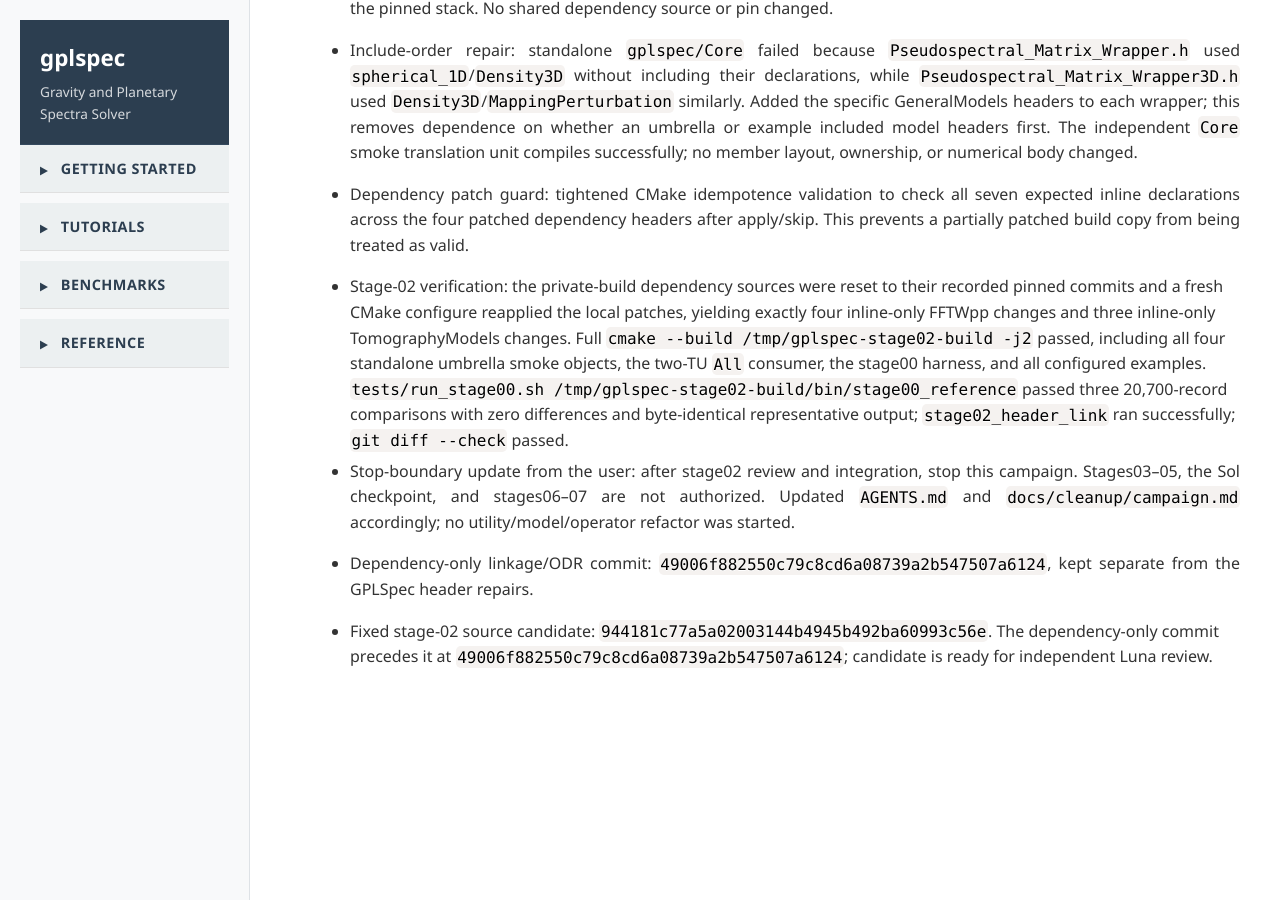
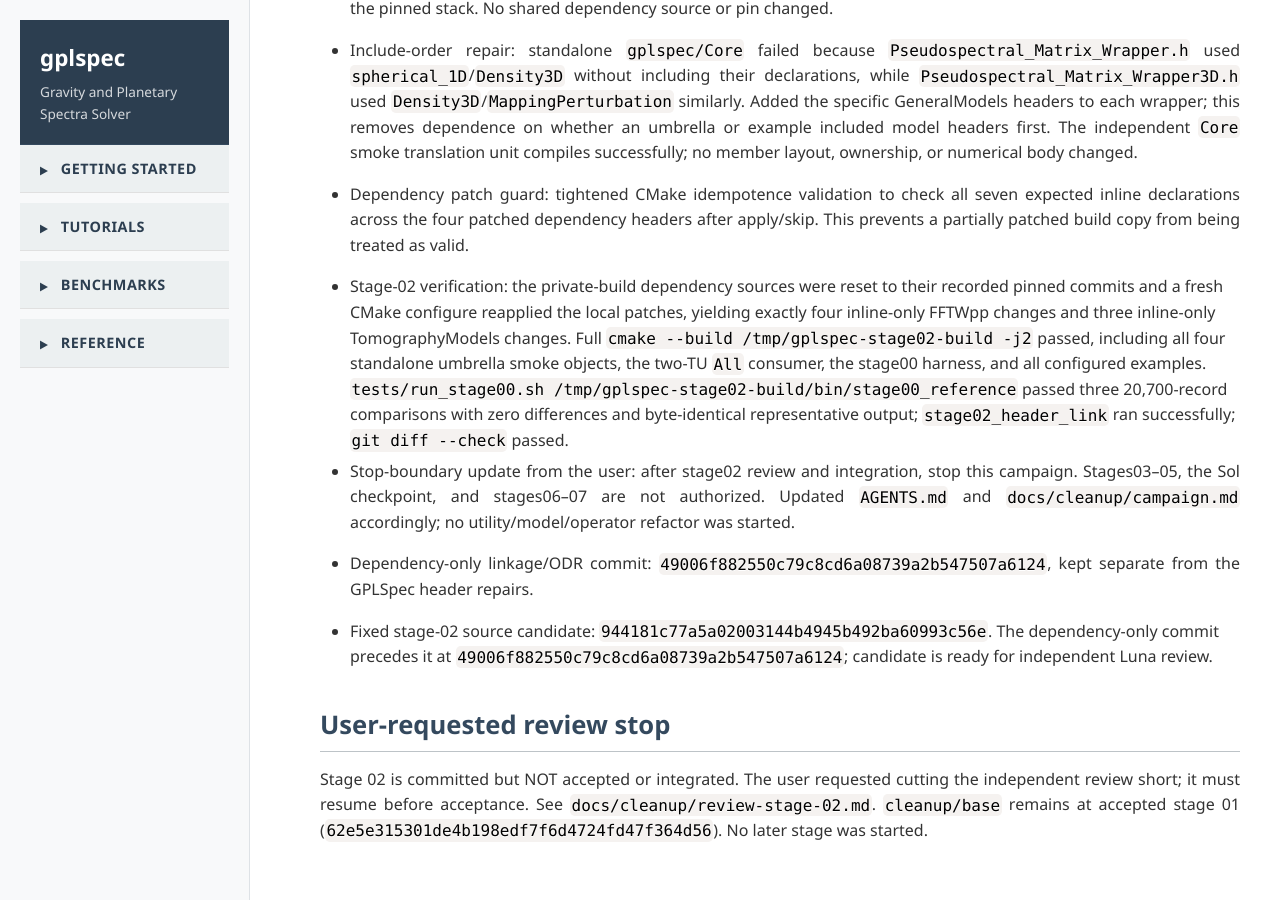
Before and after one commit to adcm2/gplspec, a Jekyll site: the page built from implementation_status.md, in a window 1280 px wide and 900 px high, scrolled down 3915 px. Built offline with Jekyll 4.4.1, drawn with Linux system fonts in a browser that asks for light colours; nearby versions of some CDN libraries; our own code applies the rules of GitHub Pages for plain Markdown files; before the commit the page ends 4641 px from its top, so only the background shows below that.

Commit message:
Record user-requested pause of stage 02 review

```diff
--- a/implementation_status.md
+++ b/implementation_status.md
@@ -57,3 +57,7 @@
 - Dependency-only linkage/ODR commit: `49006f882550c79c8cd6a08739a2b547507a6124`, kept separate from the GPLSpec header repairs.
 
 - Fixed stage-02 source candidate: `944181c77a5a02003144b4945b492ba60993c56e`. The dependency-only commit precedes it at `49006f882550c79c8cd6a08739a2b547507a6124`; candidate is ready for independent Luna review.
+
+## User-requested review stop
+
+Stage 02 is committed but NOT accepted or integrated. The user requested cutting the independent review short; it must resume before acceptance. See `docs/cleanup/review-stage-02.md`. `cleanup/base` remains at accepted stage 01 (`62e5e315301de4b198edf7f6d4724fd47f364d56`). No later stage was started.
```
Also changed, not shown: docs/cleanup/campaign.md (+4 -0 lines), docs/cleanup/review-stage-02.md (added, +12 -0 lines), docs/cleanup/stage-02-handoff.md (+4 -0 lines).
